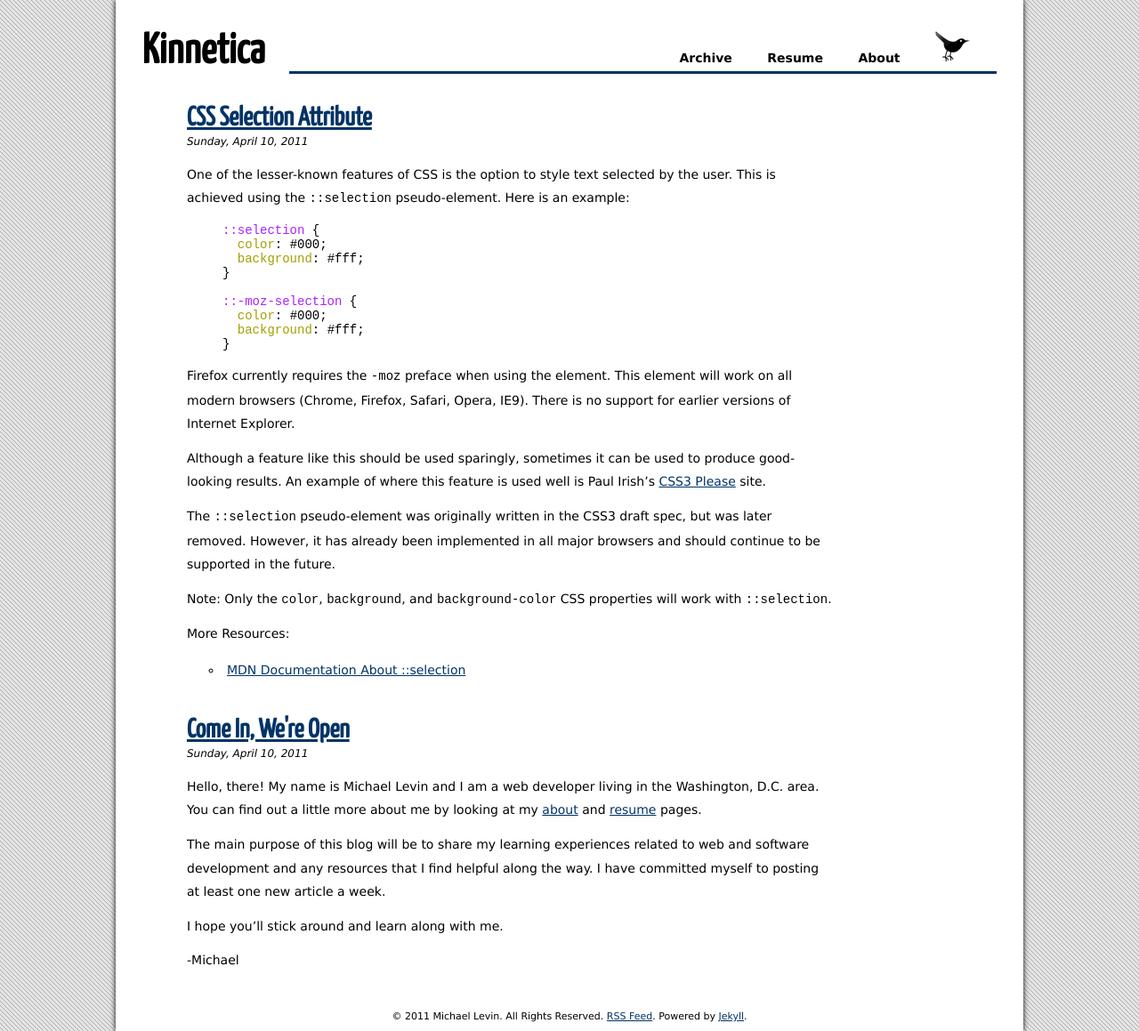
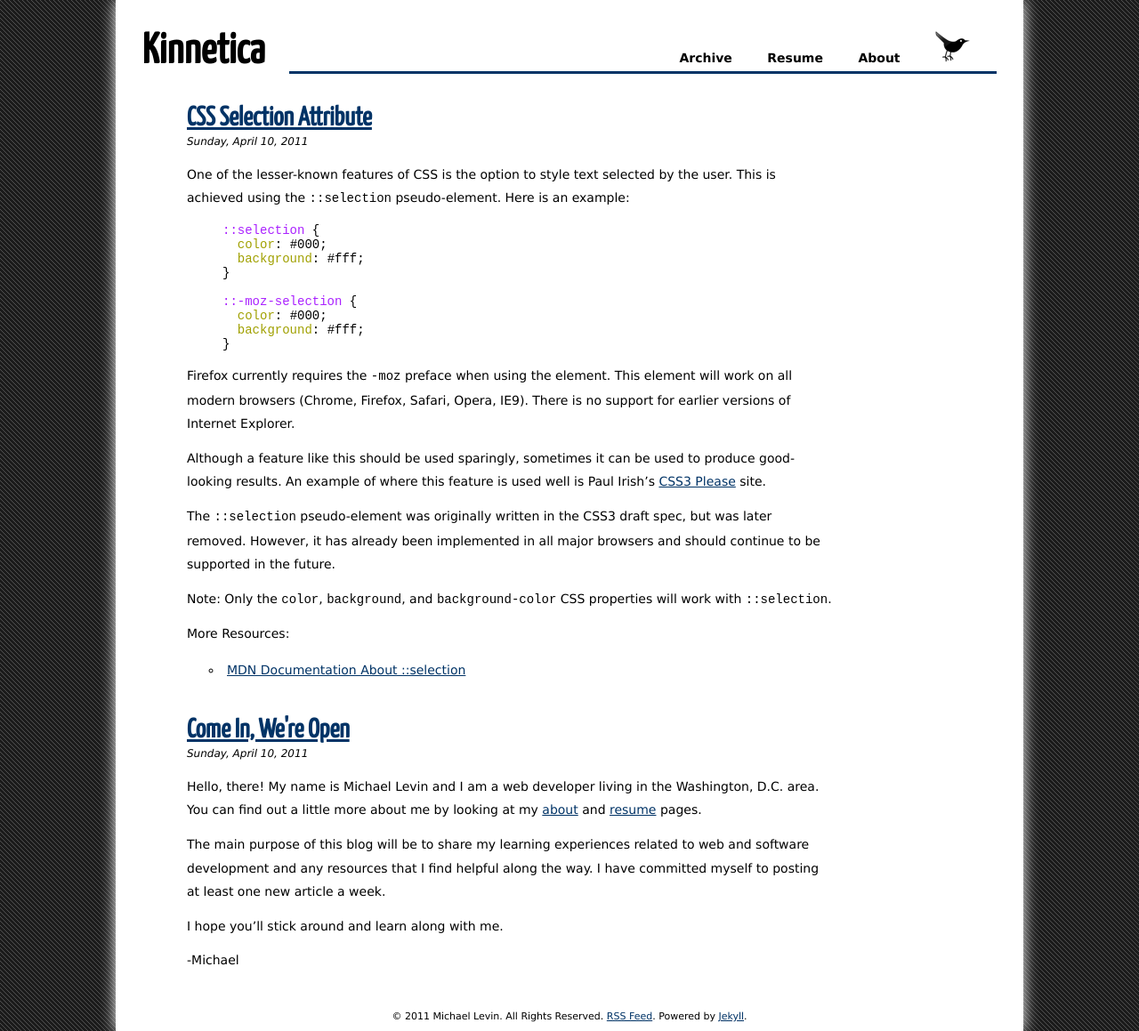
Before and after one commit to kinnetica/kinnetica.com, a Jekyll site: the page built from index.html, in a window 1280 px wide. Shown: the whole page at 89% size. Built offline with Jekyll 4.4.1, drawn with Linux system fonts in a browser that asks for light colours; Markdown is read by kramdown in place of the engine named in the settings.

Commit message:
made background darker and changed to white glow

```diff
--- a/css/style.css
+++ b/css/style.css
@@ -34,11 +34,11 @@
   padding: 0 30px;
   text-align: left;
   background: white;
-  -moz-box-shadow: 0px 0px 6px #000000;
-  -webkit-box-shadow: 0px 0px 6px #000000;
-  box-shadow: 0px 0px 6px #000000;
-  -ms-filter: "progid:DXImageTransform.Microsoft.Glow(color=#666666,strength=3) progid:DXImageTransform.Microsoft.Shadow(color=#000000,direction=135, strength=5)";
-  filter: progid:DXImageTransform.Microsoft.Glow(color=#666666,strength=3) progid:DXImageTransform.Microsoft.Shadow(color=#000000,direction=135, strength=5);
+  -moz-box-shadow: 0px 0px 16px #ffffff;
+  -webkit-box-shadow: 0px 0px 16px #ffffff;
+  box-shadow: 0px 0px 16px #ffffff;
+  -ms-filter: "progid:DXImageTransform.Microsoft.Glow(color=#666666,strength=3) progid:DXImageTransform.Microsoft.Shadow(color=#ffffff,direction=135, strength=5)";
+  filter: progid:DXImageTransform.Microsoft.Glow(color=#666666,strength=3) progid:DXImageTransform.Microsoft.Shadow(color=#ffffff,direction=135, strength=5);
 }
 
 #header {
```
Also changed, not shown: images/bg.png.
